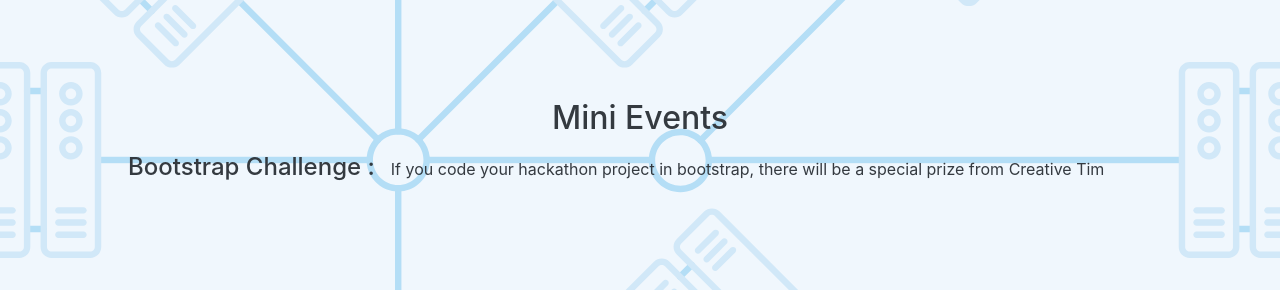
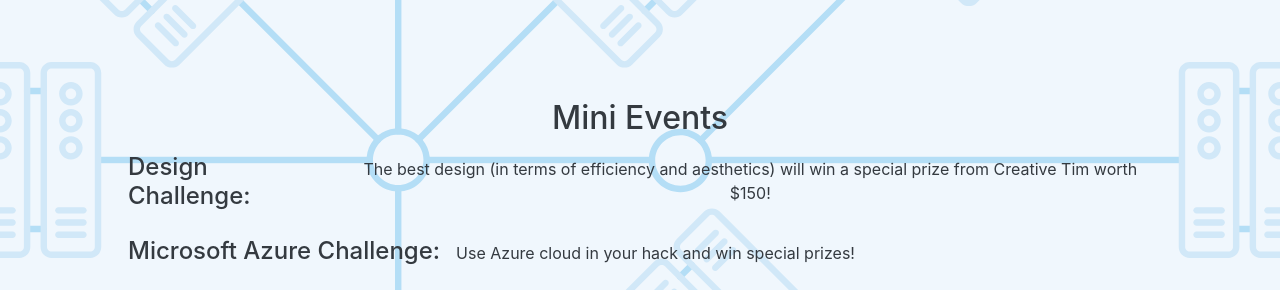
Before and after one commit to ChetanMadan/Arduino-Day-2020, a plain HTML site: page index.html in a window 1280 px wide. Shown: the part 1120-1410 px from the top of the page. Drawn offline with nearby package versions, Linux system fonts and the light colour scheme.

Commit message:
corrected mini event

```diff
--- a/index.html
+++ b/index.html
@@ -26,7 +26,7 @@
           height="80"
           width="100"
         />
-        <a href="#">
+        <a href="https://arduino.cc">
           <img class="nav-logo" src="./assets/logo.svg" alt="Arduino Day 2020"
         /></a>
       </div>
@@ -38,6 +38,9 @@
             </li>
             <li>
               <a href="#agenda"> Agenda </a>
+            </li>
+            <li>
+              <a href="#mini_events"> Mini Events</a>
             </li>
             <li>
               <a href="#sponsors"> Sponsors </a>
@@ -103,13 +106,20 @@
           </video>
         </div>
       </section>
-      <section>
+      <section id="mini_events">
         <h2 class="text-dark text-center">Mini Events</h2>
         <div id="para" class="d-flex mt-3">
-          <h4 class="text-dark">Bootstrap Challenge :</h4>
+          <h4 class="text-dark">Design Challenge: </h4>
           <p class="text-dark ml-3 mt-1">
-            If you code your hackathon project in bootstrap, there will be a
-            special prize from Creative Tim
+            The best design (in terms of efficiency and aesthetics) will win a special prize from Creative Tim worth $150!
+
+          </p>
+        </div>
+        <div id="para" class="d-flex mt-3">
+          <h4 class="text-dark">Microsoft Azure Challenge: </h4>
+          <p class="text-dark ml-3 mt-1">
+            Use Azure cloud in your hack and win special prizes!
+
           </p>
         </div>
       </section>
```
